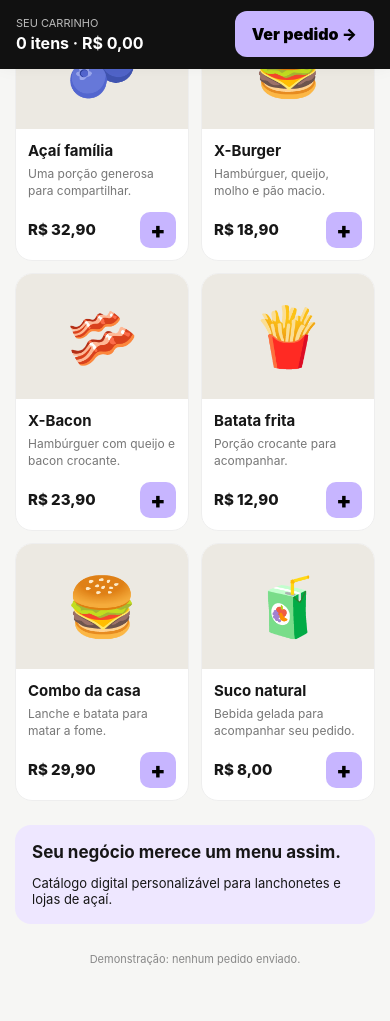
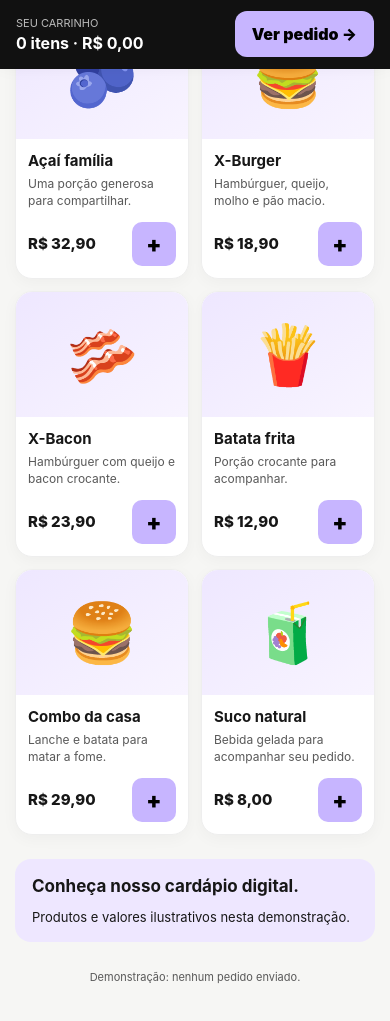
Before and after one commit to bertasipedro2-svg/vyrtua-menu, a plain HTML site: page index.html in a window 390 px wide. Shown: the part 775-1796 px from the top of the page. Drawn offline with Linux system fonts and the light colour scheme.

Commit message:
style: improve mobile targets, contrast and demo presentation

```diff
--- a/index.html
+++ b/index.html
@@ -55,6 +55,14 @@ dialog::backdrop{background:#0009}
 .field{width:100%;padding:12px;border:1px solid #ddd;border-radius:10px;margin-top:10px}
 .checkout{width:100%;margin-top:15px;padding:14px;background:#111;color:white;border:0;border-radius:12px;font-weight:800}
 @media(min-width:600px){.grid{grid-template-columns:repeat(3,minmax(0,1fr))}.photo{height:155px}main{padding-left:22px;padding-right:22px}}
+
+/* Commercial presentation and mobile accessibility */
+:root{--muted:#595959}
+button:focus-visible,input:focus-visible{outline:3px solid #7550c0;outline-offset:3px}
+.add,.close{min-width:44px;min-height:44px}.cat{min-height:44px}.cart-line button{min-width:44px;min-height:44px}
+.product{box-shadow:0 4px 16px #17171709}.photo{background:linear-gradient(145deg,#eee7ff,#f8f4ff)}
+.info h3,.price,.logo{overflow-wrap:anywhere}.note{color:#595959}.checkout:disabled{opacity:.55;cursor:not-allowed}
+@media(max-width:360px){.grid{grid-template-columns:1fr}.top{flex-wrap:wrap}.cart-line{flex-wrap:wrap}}
 </style>
 </head>
 <body>
@@ -75,7 +83,7 @@ dialog::backdrop{background:#0009}
  <div class="categories" id="categories"></div>
  <div class="section-title" id="listTitle">Mais pedidos</div>
  <div class="grid" id="products"></div>
- <div class="promo"><strong>Seu negócio merece um menu assim.</strong><p>Catálogo digital personalizável para lanchonetes e lojas de açaí.</p></div>
+ <div class="promo" id="demoPromo"><strong>Conheça nosso cardápio digital.</strong><p>Produtos e valores ilustrativos nesta demonstração.</p></div>
  <div class="note" id="modeNote"></div>
 </main>
 <div class="bottom">
@@ -100,6 +108,7 @@ const config=configOK?supplied:{name:"Configuração inválida",demo:true,whatsa
 const items=config.items;
 const categories=["Todos",...new Set(items.map(p=>p.cat))];
 document.getElementById("brandName").textContent=config.name;
+document.getElementById("demoPromo").hidden=!config.demo;
 const esc=v=>String(v).replace(/[&<>"']/g,c=>({"&":"&amp;","<":"&lt;",">":"&gt;",'"':"&quot;","'":"&#39;"}[c]));
 const normalize=v=>String(v).normalize("NFD").replace(/[\u0300-\u036f]/g,"").toLowerCase();
 const totalCents=()=>items.reduce((s,p)=>s+Math.round(p.price*100)*(cart[p.id]||0),0);
```
